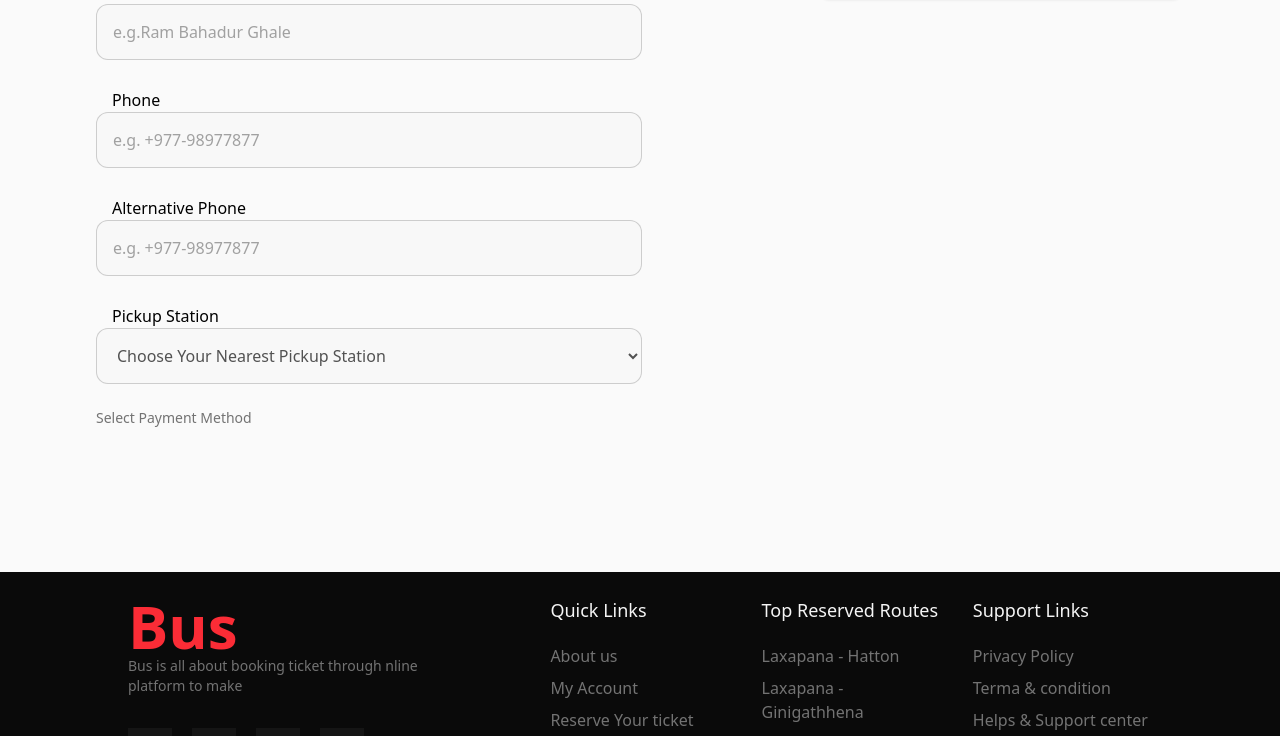
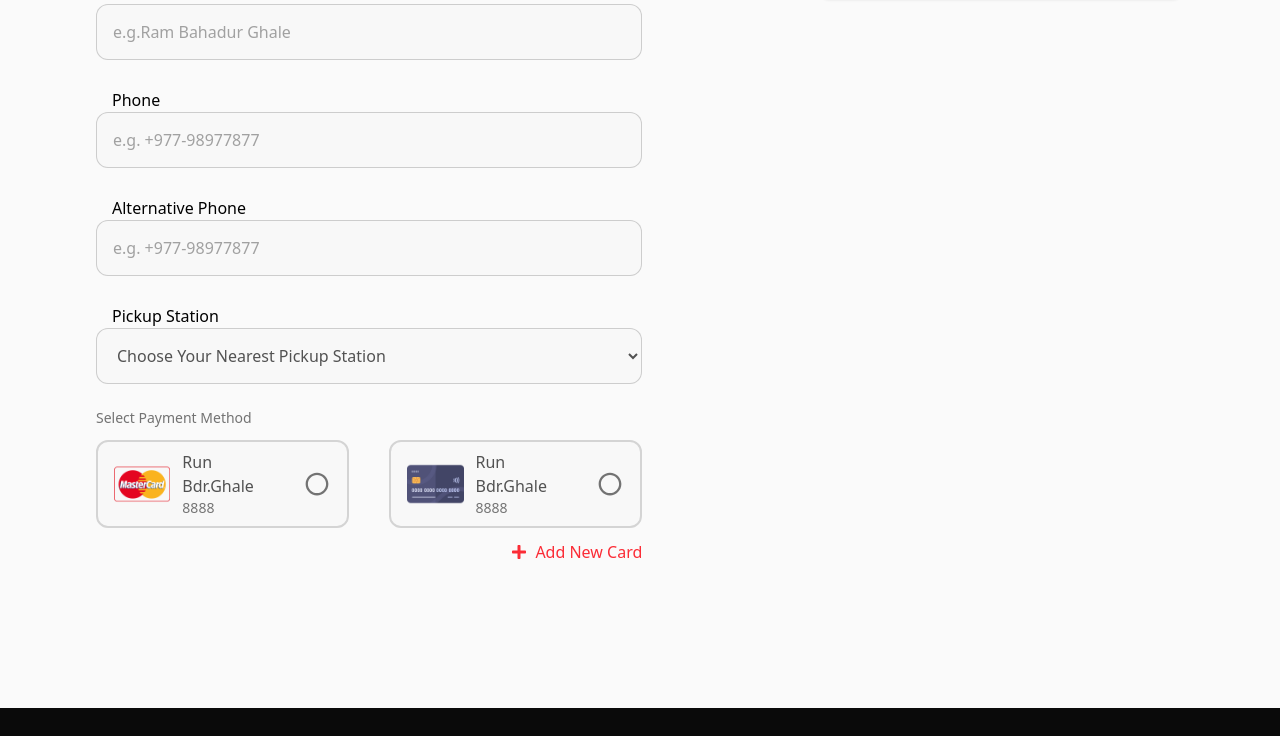
Before and after one commit to Chanuka999/Online-Bus-Ticket-Booking-WebSite, a React (Vite) app in the folder BusTicket_website/: page /bus-tickets/Checkout in a window 1280 px wide. Shown: the part 460-1196 px from the top of the page. Built offline with nearby package versions, Linux system fonts and the light colour scheme.

Commit message:
update page

```diff
--- a/BusTicket_website/src/Pages/Ticket/CheckOut/PassengerData/Payment/PaymentMethod.jsx
+++ b/BusTicket_website/src/Pages/Ticket/CheckOut/PassengerData/Payment/PaymentMethod.jsx
@@ -1,4 +1,9 @@
 import React, { useState } from "react";
+import PaymentCard from "../../../../../Components/Payment/PaymentCard";
+import { FaPlus } from "react-icons/fa";
+
+import MasterCardImg from "../../../../../assets/MasterCard.png";
+import CreditCardImg from "../../../../../assets/creditcard.png";
 
 const PaymentMethod = () => {
   const [selectedPaymentMethod, setSelectedPaymentMethod] = useState("");
@@ -12,6 +17,32 @@ const PaymentMethod = () => {
       <h6 className="text-sm text-neutral-500 font-mediu">
         Select Payment Method
       </h6>
+
+      <div className="w-full grid grid-cols-2 gap-10">
+        <PaymentCard
+          selectedPayment={selectedPaymentMethod}
+          value={"mastercard"}
+          onChange={handleChange}
+          cardholderName={"Run Bdr.Ghale"}
+          cardNumber={"8888"}
+          cardImage={MasterCardImg}
+        />
+        <PaymentCard
+          selectedPayment={selectedPaymentMethod}
+          value={"creditcard"}
+          onChange={handleChange}
+          cardholderName={"Run Bdr.Ghale"}
+          cardNumber={"8888"}
+          cardImage={CreditCardImg}
+        />
+      </div>
+
+      <div className="w-full flex justify-end">
+        <div className="w-fit flex items-center justify-center gap-x-2 cursor-pointer text-base font-normal text-red-500">
+          <FaPlus />
+          <p className="capitalize">Add new card</p>
+        </div>
+      </div>
     </div>
   );
 };
```
